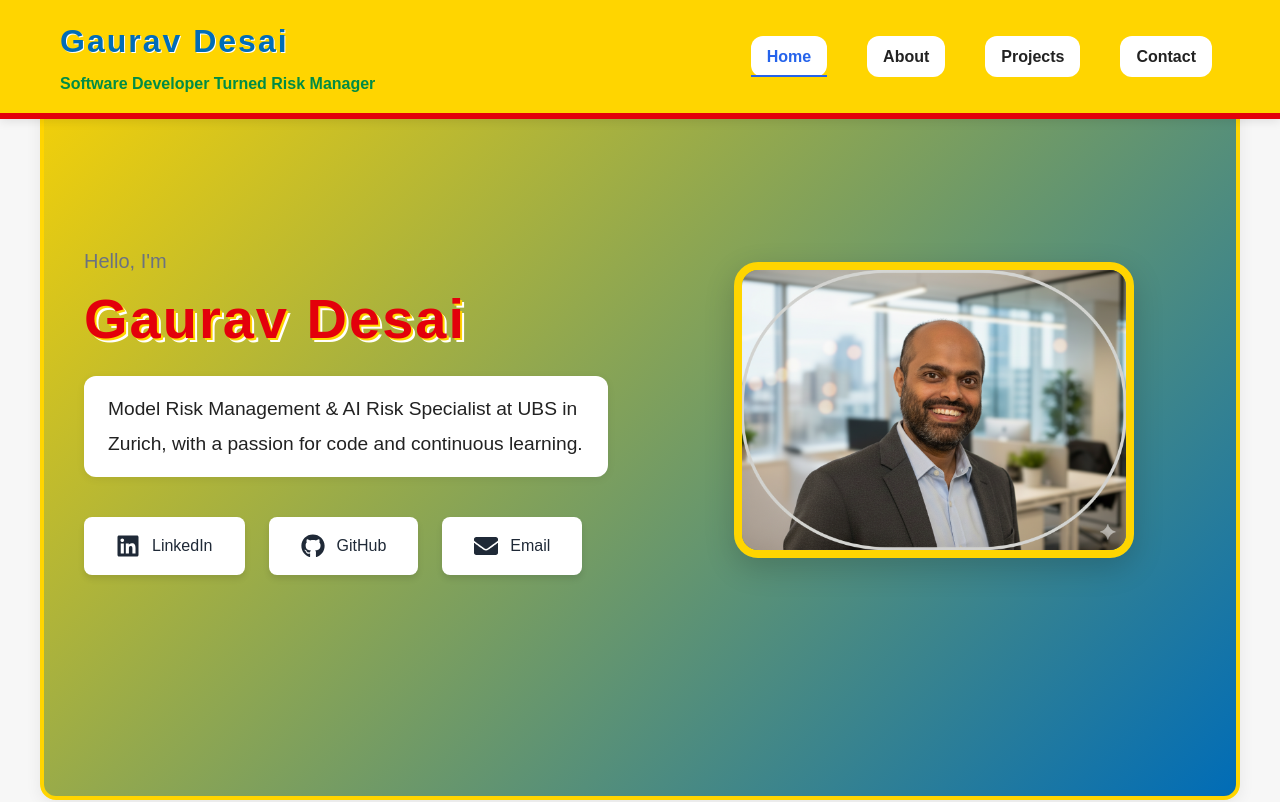
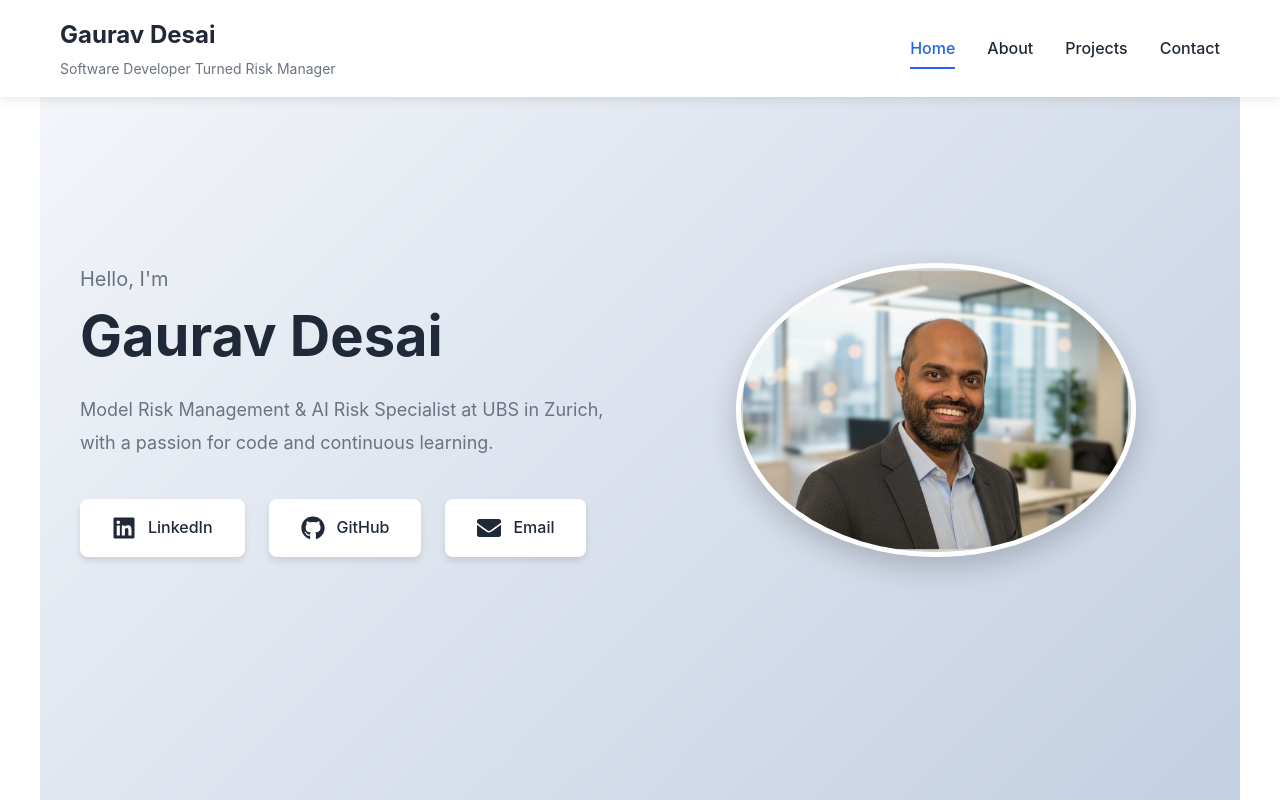
Before and after one commit to gauravkdesai/gauravdesai_website, a React (Vite) app: page / in a window 1280 px wide. Shown: the top 802 px of the page. Built offline with nearby package versions, Linux system fonts and the light colour scheme.

Commit message:
reverting the theme

```diff
--- a/src/App.css
+++ b/src/App.css
@@ -2,8 +2,6 @@
   min-height: 100vh;
   display: flex;
   flex-direction: column;
-  font-family: 'Montserrat', 'Nunito', Arial, sans-serif;
-  background: #f7f7f7;
 }
 
 main {
@@ -16,11 +14,6 @@
   max-width: 1200px;
   margin: 0 auto;
   width: 100%;
-  background: #fff;
-  border-radius: 16px;
-  box-shadow: 0 4px 16px rgba(0,0,0,0.07);
-  border: 4px solid #FFD500; /* Lego yellow border */
-  margin-bottom: 32px;
 }
 
 @media (max-width: 768px) {
@@ -33,60 +26,3 @@
 section[id] {
   scroll-margin-top: 80px;
 }
-
-/* Lego color palette */
-:root {
-  --lego-red: #E3000B;
-  --lego-yellow: #FFD500;
-  --lego-blue: #006CB7;
-  --lego-green: #008C45;
-  --lego-black: #222;
-  --lego-white: #fff;
-}
-
-/* Lego-style buttons */
-.lego-btn {
-  background: var(--lego-red);
-  color: var(--lego-white);
-  border-radius: 24px;
-  border: none;
-  padding: 12px 32px;
-  font-weight: bold;
-  font-size: 1.1rem;
-  box-shadow: 0 2px 8px rgba(0,0,0,0.10);
-  transition: transform 0.1s, box-shadow 0.1s, background 0.2s;
-  cursor: pointer;
-}
-.lego-btn:hover {
-  background: var(--lego-yellow);
-  color: var(--lego-black);
-  transform: scale(1.05);
-  box-shadow: 0 4px 16px rgba(0,0,0,0.15);
-}
-
-/* Lego blocky cards */
-.lego-card {
-  background: var(--lego-blue);
-  color: var(--lego-white);
-  border-radius: 12px;
-  padding: 24px;
-  box-shadow: 0 2px 8px rgba(0,0,0,0.10);
-  margin-bottom: 24px;
-  border: 3px solid var(--lego-red);
-}
-
-/* Section divider (Lego stud style) */
-.lego-divider {
-  display: flex;
-  justify-content: center;
-  align-items: center;
-  margin: 32px 0;
-}
-.lego-stud {
-  width: 24px;
-  height: 24px;
-  background: var(--lego-yellow);
-  border-radius: 50%;
-  box-shadow: 0 2px 4px rgba(0,0,0,0.10);
-  margin: 0 8px;
-}
--- a/src/components/Header.css
+++ b/src/components/Header.css
@@ -3,11 +3,10 @@
   top: 0;
   left: 0;
   right: 0;
-  background-color: var(--lego-yellow);
-  box-shadow: 0 2px 10px rgba(0, 0, 0, 0.10);
+  background-color: var(--white);
+  box-shadow: 0 2px 10px rgba(0, 0, 0, 0.1);
   z-index: 1000;
   padding: 1rem 0;
-  border-bottom: 6px solid var(--lego-red);
 }
 
 .header-container {
@@ -26,19 +25,16 @@
 }
 
 .header-name {
-  font-size: 2rem;
-  font-weight: 900;
-  color: var(--lego-blue);
+  font-size: 1.5rem;
+  font-weight: 700;
+  color: var(--text-primary);
   margin: 0;
-  letter-spacing: 2px;
-  text-shadow: 1px 1px 0 var(--lego-white), 2px 2px 0 var(--lego-yellow);
 }
 
 .header-tagline {
-  font-size: 1rem;
-  color: var(--lego-green);
+  font-size: 0.875rem;
+  color: var(--text-secondary);
   margin: 0;
-  font-weight: 600;
 }
 
 .header-nav {
@@ -48,19 +44,11 @@
 }
 
 .header-nav a {
-  color: var(--lego-black);
-  font-weight: 700;
-  transition: color 0.2s, background 0.2s;
+  color: var(--text-primary);
+  font-weight: 500;
+  transition: color 0.3s ease;
   position: relative;
-  padding: 0.5rem 1rem;
-  border-radius: 12px;
-  background: var(--lego-white);
-  margin-right: 8px;
-}
-
-.header-nav a:hover {
-  background: var(--lego-red);
-  color: var(--lego-white);
+  padding: 0.5rem 0;
 }
 
 .header-nav a:hover {
--- a/src/components/Hero.css
+++ b/src/components/Hero.css
@@ -3,7 +3,7 @@
   display: flex;
   align-items: center;
   padding-top: 100px;
-  background: linear-gradient(135deg, var(--lego-yellow) 0%, var(--lego-blue) 100%);
+  background: linear-gradient(135deg, #f5f7fa 0%, #c3cfe2 100%);
 }
 
 .hero-container {
@@ -33,24 +33,18 @@
 
 .hero-name {
   font-size: 3.5rem;
-  font-weight: 900;
-  color: var(--lego-red);
+  font-weight: 700;
+  color: var(--text-primary);
   margin-bottom: 1.5rem;
   line-height: 1.2;
-  letter-spacing: 2px;
-  text-shadow: 2px 2px 0 var(--lego-yellow), 4px 4px 0 var(--lego-white);
 }
 
 .hero-bio {
-  font-size: 1.2rem;
-  color: var(--lego-black);
+  font-size: 1.125rem;
+  color: var(--text-secondary);
   margin-bottom: 2.5rem;
   line-height: 1.8;
   max-width: 600px;
-  background: var(--lego-white);
-  border-radius: 12px;
-  padding: 16px 24px;
-  box-shadow: 0 2px 8px rgba(0,0,0,0.07);
 }
 
 .hero-social {
@@ -150,9 +144,9 @@
   width: 100%;
   max-width: 400px;
   height: auto;
-  border-radius: 24px;
-  box-shadow: 0 10px 30px rgba(0, 0, 0, 0.18);
-  border: 8px solid var(--lego-yellow);
+  border-radius: 50%;
+  box-shadow: 0 10px 30px rgba(0, 0, 0, 0.2);
+  border: 5px solid var(--white);
 }
 
 @keyframes fadeIn {
```
